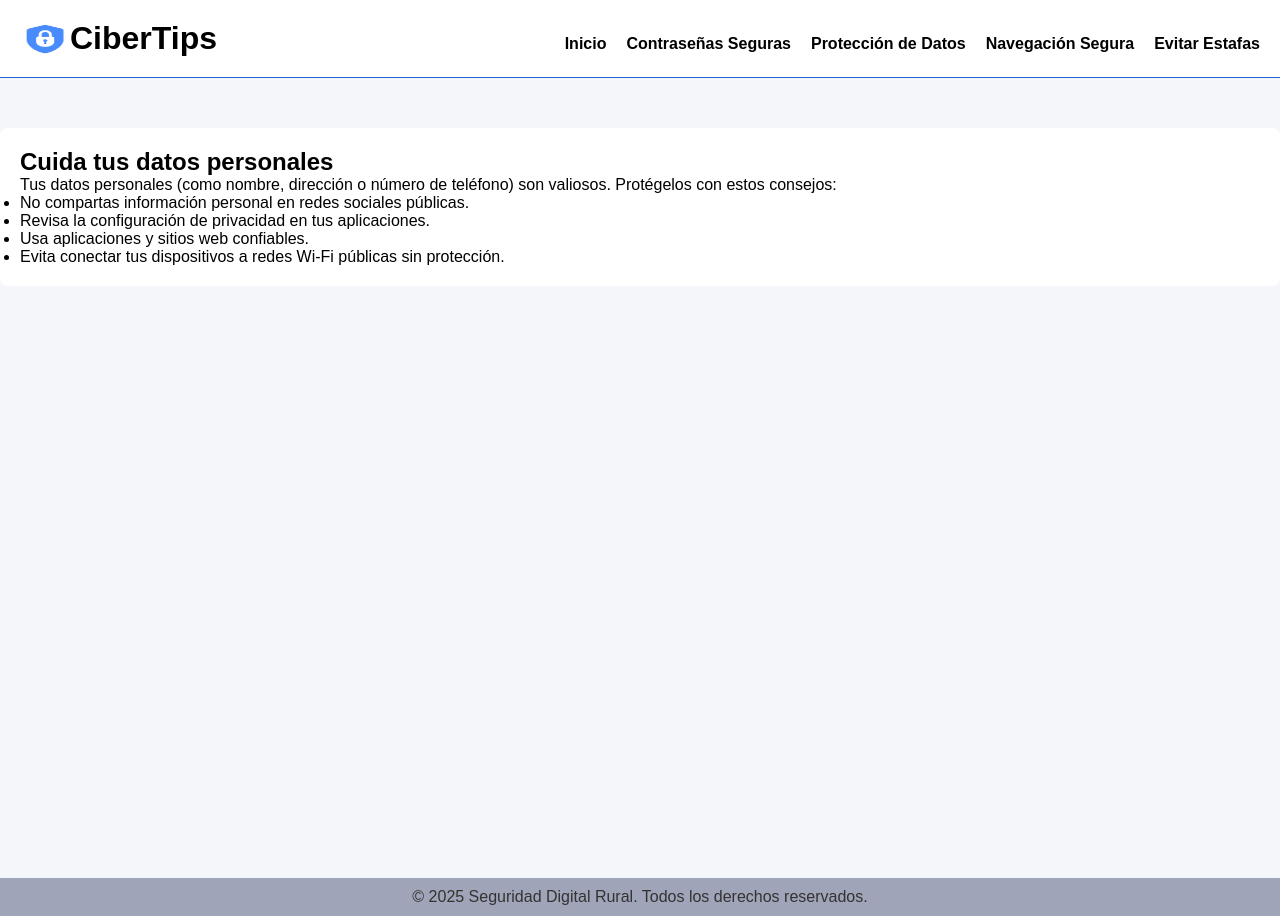
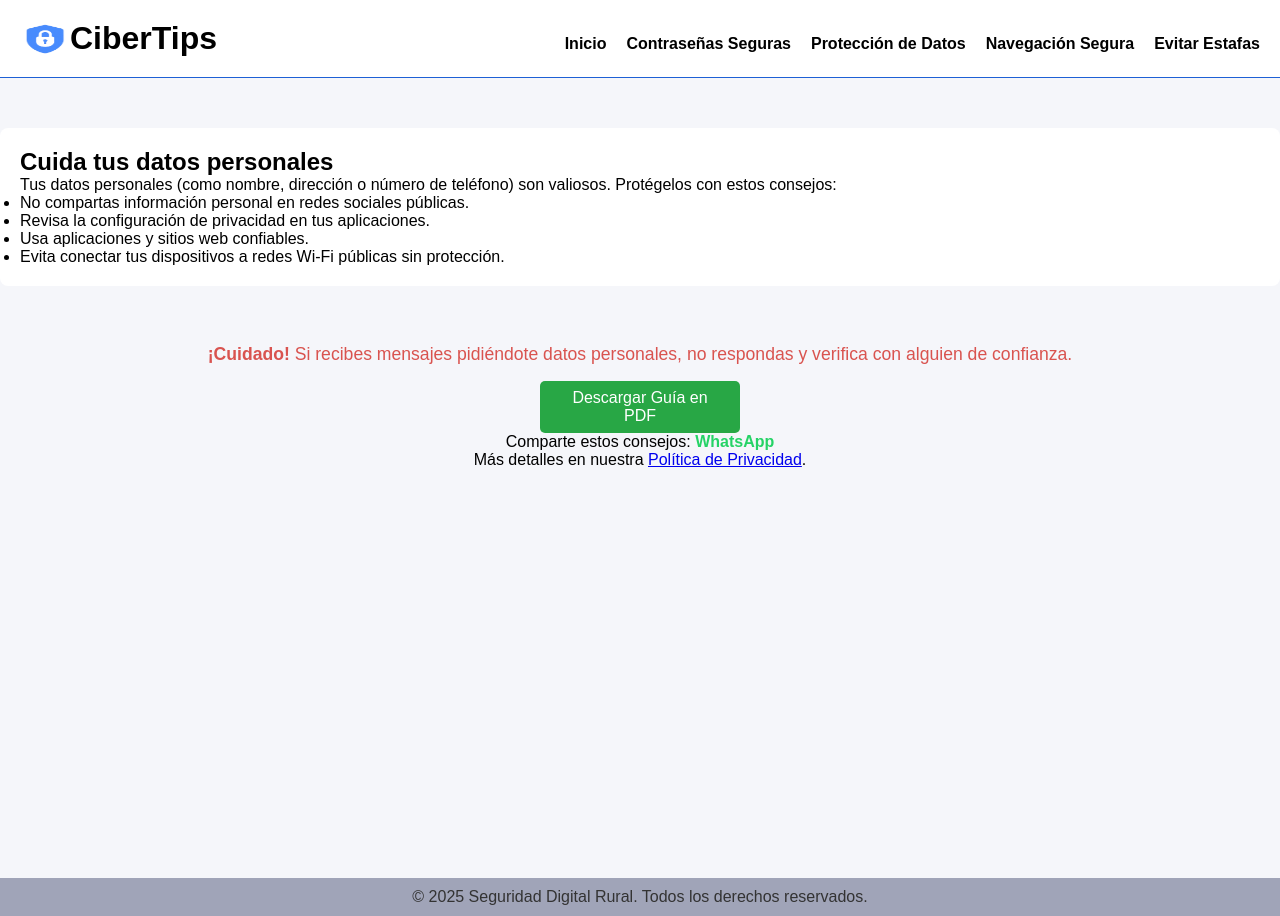
Before and after one commit to AlejoCantl/CiberTips, a Next.js app: page /datos in a window 1280 px wide. Built offline with nearby package versions, Linux system fonts and the light colour scheme.

Commit message:
More content

```diff
--- a/src/app/datos/page.jsx
+++ b/src/app/datos/page.jsx
@@ -1,4 +1,5 @@
 import ContentSection from '@/app/components/ContentSection';
+import Link from 'next/link';
 import styles from '../styles/Page.module.css';
 
 export const metadata = {
@@ -19,6 +20,20 @@ export default function Datos() {
           'Evita conectar tus dispositivos a redes Wi-Fi públicas sin protección.',
         ]}
       />
+      <div className={styles.additionalContent}>
+        <p className={styles.warning}>
+          <strong>¡Cuidado!</strong> Si recibes mensajes pidiéndote datos personales, no respondas y verifica con alguien de confianza.
+        </p>
+        <Link href="/recursos/guia-proteccion-datos.pdf" download className={styles.downloadButton}>
+          Descargar Guía en PDF
+        </Link>
+        <p>
+          Comparte estos consejos: <Link href="https://wa.me/?text=Aprende%20a%20proteger%20tus%20datos:%20[URL_DEL_SITIO]" className={styles.shareButton}>WhatsApp</Link>
+        </p>
+        <p>
+          Más detalles en nuestra <Link href="/privacidad">Política de Privacidad</Link>.
+        </p>
+      </div>
     </div>
   );
 }
--- a/src/app/styles/Page.module.css
+++ b/src/app/styles/Page.module.css
@@ -13,3 +13,43 @@
     padding: 0 20px;
     flex-grow: 1;
 } */
+
+.additionalContent {
+  margin-top: 2rem;
+  text-align: center;
+  padding: 1rem;
+  display: flex;
+  flex-direction: column;
+  justify-content: flex-end;
+}
+
+.warning {
+  color: #d9534f;
+  font-size: 1.1rem;
+  margin-bottom: 1rem;
+}
+
+.downloadButton {
+  display: inline-block;
+  padding: 0.5rem 1rem;
+  width: 200px;
+  background: #28a745;
+  margin: 0 auto;
+  color: white;
+  text-decoration: none;
+  border-radius: 5px;
+}
+
+.downloadButton:hover {
+  background: #218838;
+}
+
+.shareButton {
+  color: #25d366;
+  text-decoration: none;
+  font-weight: bold;
+}
+
+.shareButton:hover {
+  text-decoration: underline;
+}
```
